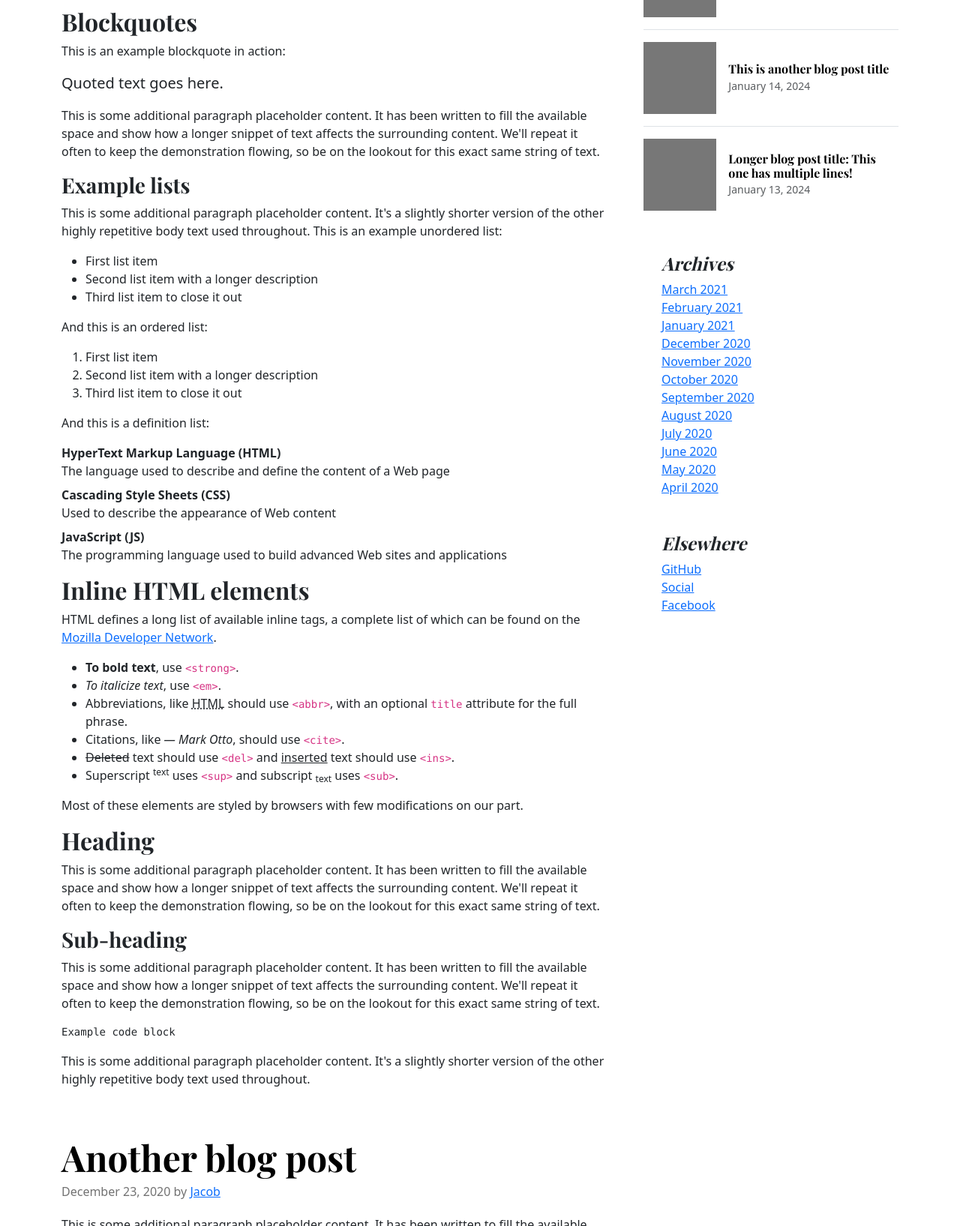
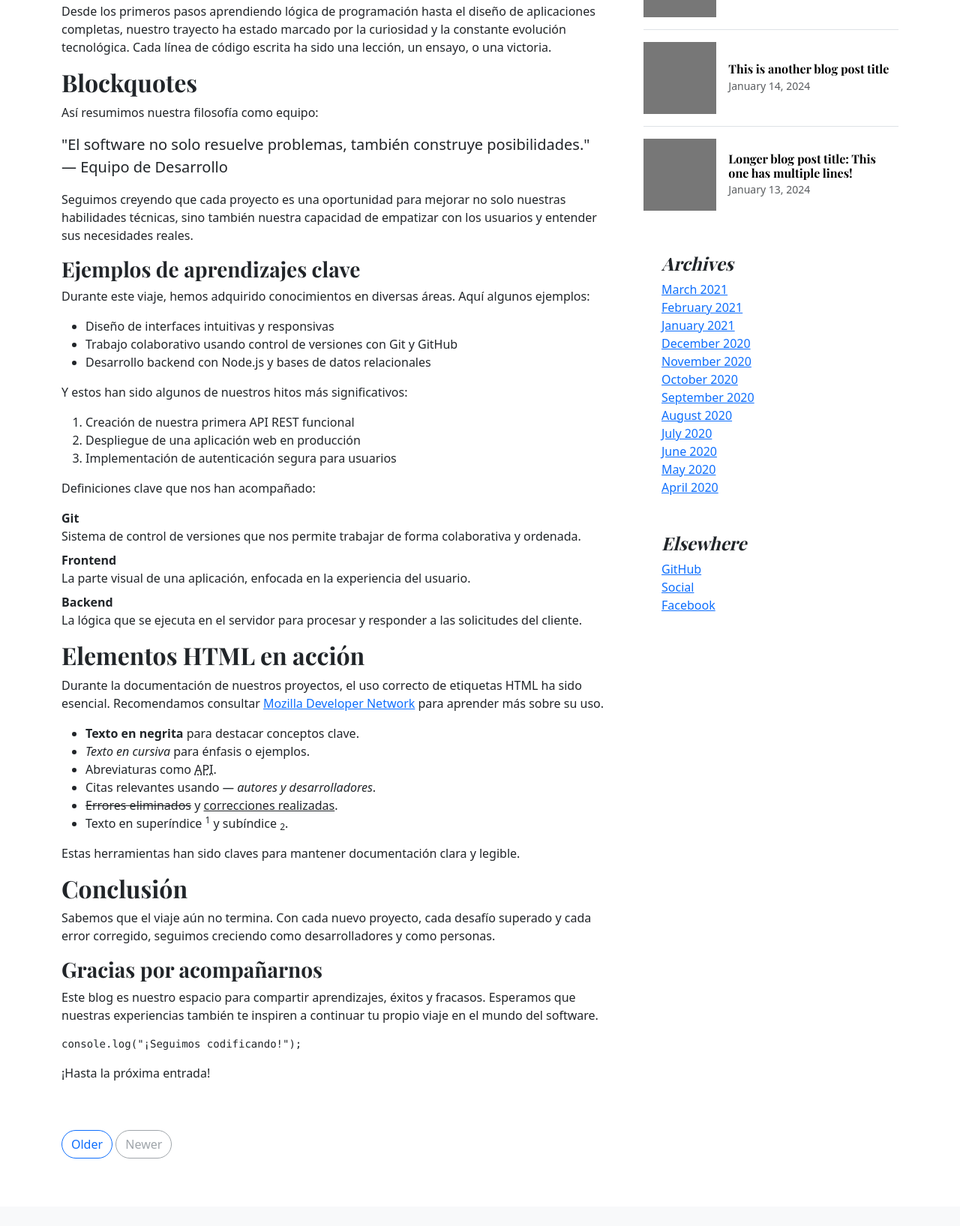
Before and after one commit to SteevenToala/practicagit, a plain HTML site: page index.html in a window 1280 px wide. Shown: the part 1165-2800 px from the top of the page at 75% size. Drawn offline with nearby package versions, Linux system fonts and the light colour scheme.

Commit message:
Se subio el primer post al blog

```diff
--- a/index.html
+++ b/index.html
@@ -265,122 +265,76 @@
   <div class="row g-5">
     <div class="col-md-8">
       <h3 class="pb-4 mb-4 fst-italic border-bottom">
-        From the Firehose
+        Ingenieria de Software
       </h3>
 
       <article class="blog-post">
-        <h2 class="display-5 link-body-emphasis mb-1">Sample blog post</h2>
-        <p class="blog-post-meta">January 1, 2021 by <a href="#">Mark</a></p>
+        <h2 class="display-5 link-body-emphasis mb-1">Nuestro viaje en el mundo del software</h2>
+        <p class="blog-post-meta">28 de abril de 2025 por <a href="#">Equipo de Desarrollo</a></p>
 
-        <p>This blog post shows a few different types of content that’s supported and styled with Bootstrap. Basic typography, lists, tables, images, code, and more are all supported as expected.</p>
+        <p>Explorar el mundo del software ha sido una experiencia tan desafiante como enriquecedora. A lo largo del camino,
+          hemos aprendido a resolver problemas, a colaborar eficazmente en equipo y a construir soluciones que impactan
+          positivamente en nuestro entorno.</p>
         <hr>
-        <p>This is some additional paragraph placeholder content. It has been written to fill the available space and show how a longer snippet of text affects the surrounding content. We'll repeat it often to keep the demonstration flowing, so be on the lookout for this exact same string of text.</p>
+        <p>Desde los primeros pasos aprendiendo lógica de programación hasta el diseño de aplicaciones completas, nuestro
+          trayecto ha estado marcado por la curiosidad y la constante evolución tecnológica. Cada línea de código escrita ha
+          sido una lección, un ensayo, o una victoria.</p>
+
         <h2>Blockquotes</h2>
-        <p>This is an example blockquote in action:</p>
+        <p>Así resumimos nuestra filosofía como equipo:</p>
         <blockquote class="blockquote">
-          <p>Quoted text goes here.</p>
+          <p>"El software no solo resuelve problemas, también construye posibilidades." — Equipo de Desarrollo</p>
         </blockquote>
-        <p>This is some additional paragraph placeholder content. It has been written to fill the available space and show how a longer snippet of text affects the surrounding content. We'll repeat it often to keep the demonstration flowing, so be on the lookout for this exact same string of text.</p>
-        <h3>Example lists</h3>
-        <p>This is some additional paragraph placeholder content. It's a slightly shorter version of the other highly repetitive body text used throughout. This is an example unordered list:</p>
+        <p>Seguimos creyendo que cada proyecto es una oportunidad para mejorar no solo nuestras habilidades técnicas, sino
+          también nuestra capacidad de empatizar con los usuarios y entender sus necesidades reales.</p>
+
+        <h3>Ejemplos de aprendizajes clave</h3>
+        <p>Durante este viaje, hemos adquirido conocimientos en diversas áreas. Aquí algunos ejemplos:</p>
         <ul>
-          <li>First list item</li>
-          <li>Second list item with a longer description</li>
-          <li>Third list item to close it out</li>
+          <li>Diseño de interfaces intuitivas y responsivas</li>
+          <li>Trabajo colaborativo usando control de versiones con Git y GitHub</li>
+          <li>Desarrollo backend con Node.js y bases de datos relacionales</li>
         </ul>
-        <p>And this is an ordered list:</p>
+        <p>Y estos han sido algunos de nuestros hitos más significativos:</p>
         <ol>
-          <li>First list item</li>
-          <li>Second list item with a longer description</li>
-          <li>Third list item to close it out</li>
+          <li>Creación de nuestra primera API REST funcional</li>
+          <li>Despliegue de una aplicación web en producción</li>
+          <li>Implementación de autenticación segura para usuarios</li>
         </ol>
-        <p>And this is a definition list:</p>
+
+        <p>Definiciones clave que nos han acompañado:</p>
         <dl>
-          <dt>HyperText Markup Language (HTML)</dt>
-          <dd>The language used to describe and define the content of a Web page</dd>
-          <dt>Cascading Style Sheets (CSS)</dt>
-          <dd>Used to describe the appearance of Web content</dd>
-          <dt>JavaScript (JS)</dt>
-          <dd>The programming language used to build advanced Web sites and applications</dd>
+          <dt>Git</dt>
+          <dd>Sistema de control de versiones que nos permite trabajar de forma colaborativa y ordenada.</dd>
+          <dt>Frontend</dt>
+          <dd>La parte visual de una aplicación, enfocada en la experiencia del usuario.</dd>
+          <dt>Backend</dt>
+          <dd>La lógica que se ejecuta en el servidor para procesar y responder a las solicitudes del cliente.</dd>
         </dl>
-        <h2>Inline HTML elements</h2>
-        <p>HTML defines a long list of available inline tags, a complete list of which can be found on the <a href="https://developer.mozilla.org/en-US/docs/Web/HTML/Element">Mozilla Developer Network</a>.</p>
+
+        <h2>Elementos HTML en acción</h2>
+        <p>Durante la documentación de nuestros proyectos, el uso correcto de etiquetas HTML ha sido esencial. Recomendamos
+          consultar <a href="https://developer.mozilla.org/es/docs/Web/HTML/Element">Mozilla Developer Network</a> para
+          aprender más sobre su uso.</p>
         <ul>
-          <li><strong>To bold text</strong>, use <code class="language-plaintext highlighter-rouge">&lt;strong&gt;</code>.</li>
-          <li><em>To italicize text</em>, use <code class="language-plaintext highlighter-rouge">&lt;em&gt;</code>.</li>
-          <li>Abbreviations, like <abbr title="HyperText Markup Language">HTML</abbr> should use <code class="language-plaintext highlighter-rouge">&lt;abbr&gt;</code>, with an optional <code class="language-plaintext highlighter-rouge">title</code> attribute for the full phrase.</li>
-          <li>Citations, like <cite>— Mark Otto</cite>, should use <code class="language-plaintext highlighter-rouge">&lt;cite&gt;</code>.</li>
-          <li><del>Deleted</del> text should use <code class="language-plaintext highlighter-rouge">&lt;del&gt;</code> and <ins>inserted</ins> text should use <code class="language-plaintext highlighter-rouge">&lt;ins&gt;</code>.</li>
-          <li>Superscript <sup>text</sup> uses <code class="language-plaintext highlighter-rouge">&lt;sup&gt;</code> and subscript <sub>text</sub> uses <code class="language-plaintext highlighter-rouge">&lt;sub&gt;</code>.</li>
+          <li><strong>Texto en negrita</strong> para destacar conceptos clave.</li>
+          <li><em>Texto en cursiva</em> para énfasis o ejemplos.</li>
+          <li>Abreviaturas como <abbr title="Application Programming Interface">API</abbr>.</li>
+          <li>Citas relevantes usando <cite>— autores y desarrolladores</cite>.</li>
+          <li><del>Errores eliminados</del> y <ins>correcciones realizadas</ins>.</li>
+          <li>Texto en superíndice <sup>1</sup> y subíndice <sub>2</sub>.</li>
         </ul>
-        <p>Most of these elements are styled by browsers with few modifications on our part.</p>
-        <h2>Heading</h2>
-        <p>This is some additional paragraph placeholder content. It has been written to fill the available space and show how a longer snippet of text affects the surrounding content. We'll repeat it often to keep the demonstration flowing, so be on the lookout for this exact same string of text.</p>
-        <h3>Sub-heading</h3>
-        <p>This is some additional paragraph placeholder content. It has been written to fill the available space and show how a longer snippet of text affects the surrounding content. We'll repeat it often to keep the demonstration flowing, so be on the lookout for this exact same string of text.</p>
-        <pre><code>Example code block</code></pre>
-        <p>This is some additional paragraph placeholder content. It's a slightly shorter version of the other highly repetitive body text used throughout.</p>
-      </article>
 
-      <article class="blog-post">
-        <h2 class="display-5 link-body-emphasis mb-1">Another blog post</h2>
-        <p class="blog-post-meta">December 23, 2020 by <a href="#">Jacob</a></p>
+        <p>Estas herramientas han sido claves para mantener documentación clara y legible.</p>
 
-        <p>This is some additional paragraph placeholder content. It has been written to fill the available space and show how a longer snippet of text affects the surrounding content. We'll repeat it often to keep the demonstration flowing, so be on the lookout for this exact same string of text.</p>
-        <blockquote>
-          <p>Longer quote goes here, maybe with some <strong>emphasized text</strong> in the middle of it.</p>
-        </blockquote>
-        <p>This is some additional paragraph placeholder content. It has been written to fill the available space and show how a longer snippet of text affects the surrounding content. We'll repeat it often to keep the demonstration flowing, so be on the lookout for this exact same string of text.</p>
-        <h3>Example table</h3>
-        <p>And don't forget about tables in these posts:</p>
-        <table class="table">
-          <thead>
-            <tr>
-              <th>Name</th>
-              <th>Upvotes</th>
-              <th>Downvotes</th>
-            </tr>
-          </thead>
-          <tbody>
-            <tr>
-              <td>Alice</td>
-              <td>10</td>
-              <td>11</td>
-            </tr>
-            <tr>
-              <td>Bob</td>
-              <td>4</td>
-              <td>3</td>
-            </tr>
-            <tr>
-              <td>Charlie</td>
-              <td>7</td>
-              <td>9</td>
-            </tr>
-          </tbody>
-          <tfoot>
-            <tr>
-              <td>Totals</td>
-              <td>21</td>
-              <td>23</td>
-            </tr>
-          </tfoot>
-        </table>
-
-        <p>This is some additional paragraph placeholder content. It's a slightly shorter version of the other highly repetitive body text used throughout.</p>
-      </article>
-
-      <article class="blog-post">
-        <h2 class="display-5 link-body-emphasis mb-1">New feature</h2>
-        <p class="blog-post-meta">December 14, 2020 by <a href="#">Chris</a></p>
-
-        <p>This is some additional paragraph placeholder content. It has been written to fill the available space and show how a longer snippet of text affects the surrounding content. We'll repeat it often to keep the demonstration flowing, so be on the lookout for this exact same string of text.</p>
-        <ul>
-          <li>First list item</li>
-          <li>Second list item with a longer description</li>
-          <li>Third list item to close it out</li>
-        </ul>
-        <p>This is some additional paragraph placeholder content. It's a slightly shorter version of the other highly repetitive body text used throughout.</p>
+        <h2>Conclusión</h2>
+        <p>Sabemos que el viaje aún no termina. Con cada nuevo proyecto, cada desafío superado y cada error corregido,
+          seguimos creciendo como desarrolladores y como personas.</p>
+        <h3>Gracias por acompañarnos</h3>
+        <p>Este blog es nuestro espacio para compartir aprendizajes, éxitos y fracasos. Esperamos que nuestras experiencias
+          también te inspiren a continuar tu propio viaje en el mundo del software.</p>
+        <pre><code>console.log("¡Seguimos codificando!");</code></pre>
+        <p>¡Hasta la próxima entrada!</p>
       </article>
 
       <nav class="blog-pagination" aria-label="Pagination">
```
